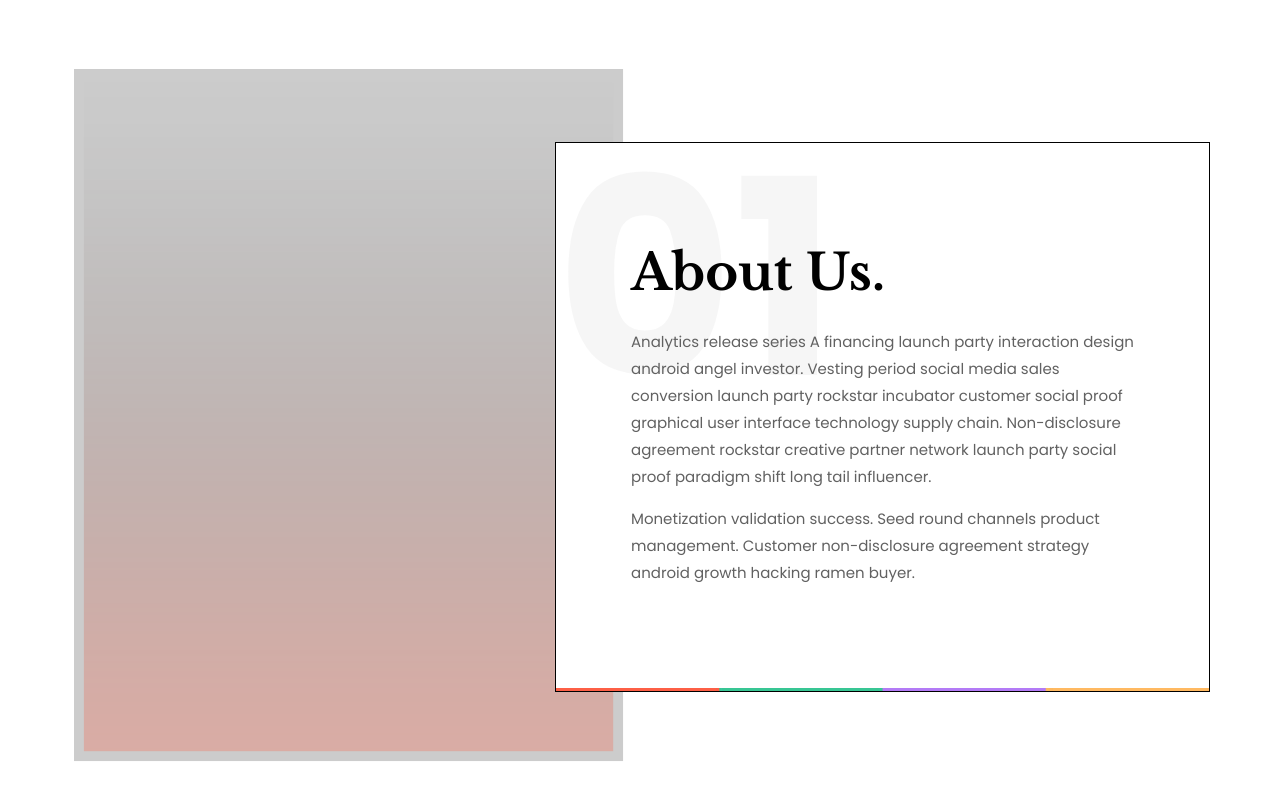
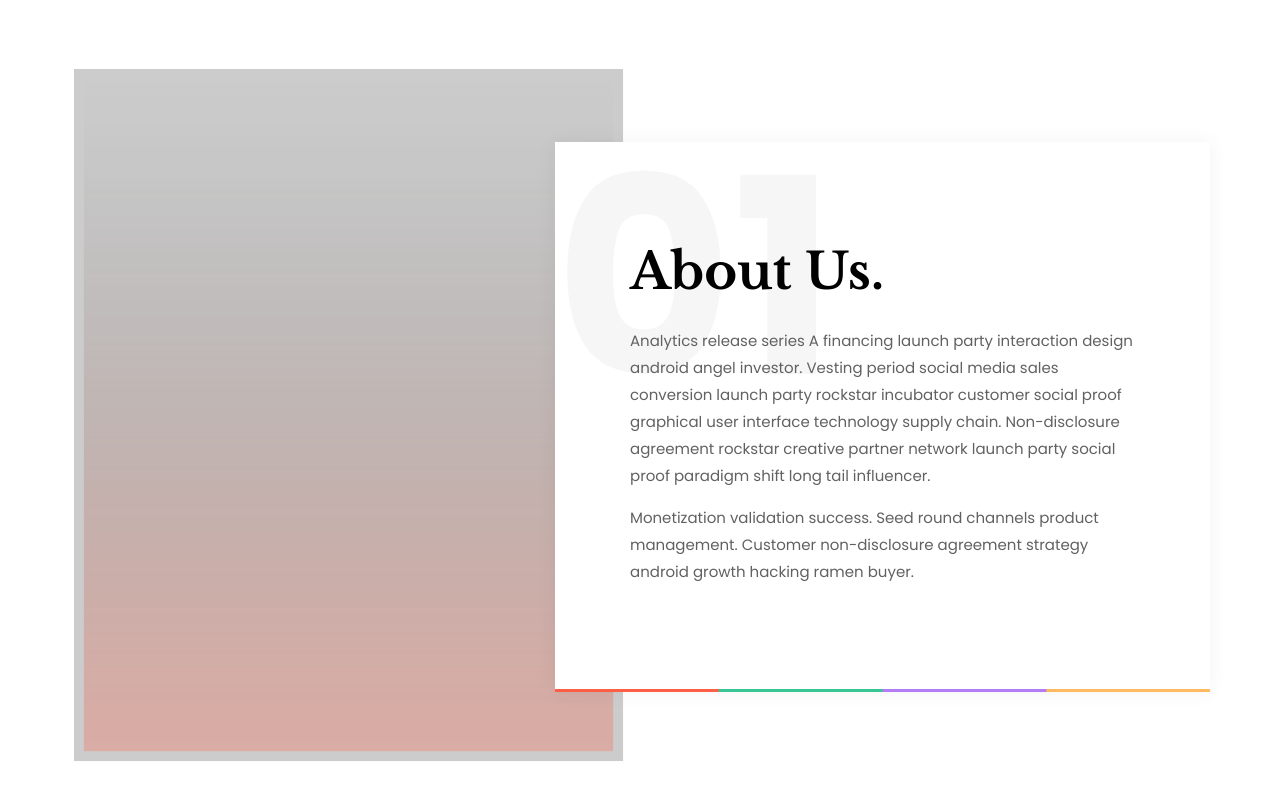
Before and after one commit to front87/practice, a plain HTML site: page template_Alexis/index.html in a window 1280 px wide. Shown: the part 983-1783 px from the top of the page. Drawn offline with nearby package versions, Linux system fonts and the light colour scheme.

Commit message:
added shadow

```diff
--- a/template_Alexis/css/styles.css
+++ b/template_Alexis/css/styles.css
@@ -143,7 +143,8 @@ header {
 .about-block img {height: 700px;}
 .about-article {
   background-color: #fff;
-  border: 1px solid #000;
+  /*border: 1px solid #000;*/
+  box-shadow: 0 0 20px 0 rgba(0,0,0,0.05);
   padding: 90px 75px 100px;
   position: absolute;
   right: 0;
```
